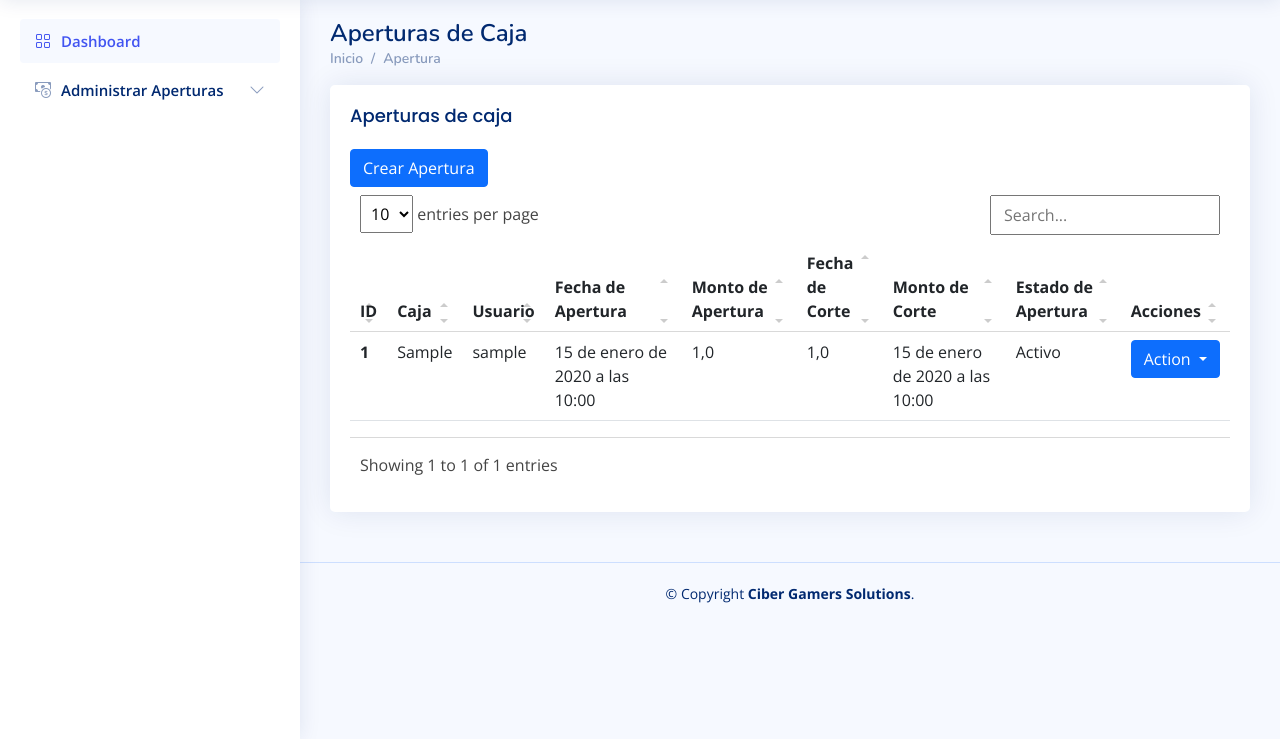
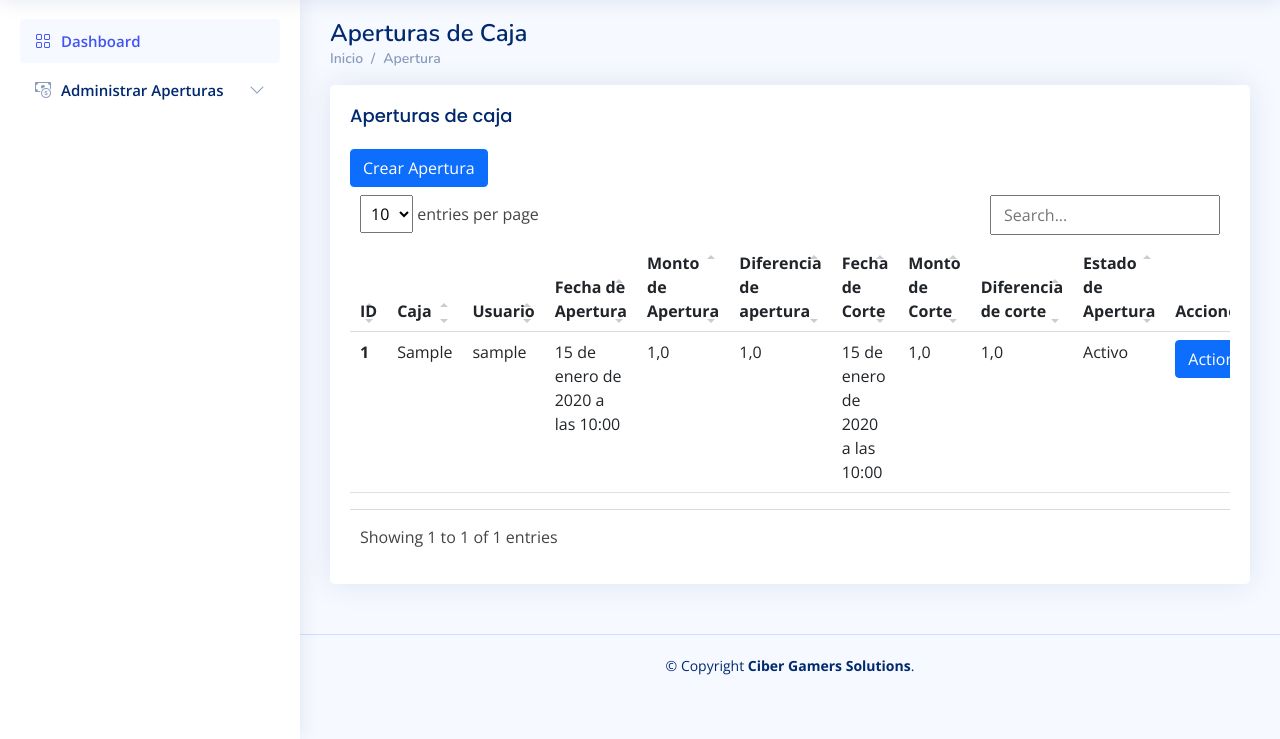
Before and after one commit to javier938a/la_tienda-tienda-agro-de-la-o-, a Django app: page /ventas/apertura_corte/ in a window 1280 px wide. Shown: the part 61-800 px from the top of the page. Run offline with Django 4.2, Linux system fonts and the light colour scheme; a user stored in the database is signed in; tables that the repository leaves empty hold one stand-in row (values such as "Sample post"); some libraries are stand-ins or nearby versions.

Commit message:
Agregando lo del corte de caja

```diff
--- a/ventas/models.py
+++ b/ventas/models.py
@@ -166,7 +166,8 @@ class AperturaCorte(models.Model):
     fecha_de_corte=models.DateTimeField(help_text="Ingrese la fecha que se realizara el corte", null=True,blank=True)
     estado_de_apertura=models.BooleanField(help_text="Estado de la apertura, servira para saber si hay una apertura activa para empezar a vender")
     ultima_apertura=models.BooleanField(help_text="Este estado servira para saber si es la ultima apertura", null=True)
-    diferencia=models.FloatField(help_text="Sirve para agregar alguna diferencia que haya en este el corte", blank=True, null=True)
+    diferencia_de_apertura=models.FloatField(help_text="servira para registrar la diferencia de apertura por si hay meno o mas dinero", blank=True, null=True)
+    diferencia_de_corte=models.FloatField(help_text="Sirve para agregar alguna diferencia que haya en este el corte", blank=True, null=True)
     observacion=models.TextField(help_text="Servira para agregarle una observaciones en las aperturas", blank=True, null=True)
     def __str__(self):
         return  "Apertura del Usuario %s estado %s "%(self.usuario, str(self.estado_de_apertura))
--- a/ventas/proces_apertura_corte/crud_apertura_corte.py
+++ b/ventas/proces_apertura_corte/crud_apertura_corte.py
@@ -3,6 +3,7 @@ from ventas.models import AperturaCorte, Venta
 from django.contrib.auth.mixins import LoginRequiredMixin
 from django.db.models import Q, Sum
 from django.http import JsonResponse
+import django.utils.timezone as timezone
 
 class CrearApertura(LoginRequiredMixin, TemplateView):
     login_url="/ventas/login/"
@@ -36,6 +37,9 @@ class ViewRealizarCorteCaja(LoginRequiredMixin, TemplateView):
         monto_de_apertura=apertura.monto_de_apertura
         suma_ventas_apertura=suma_venta_de_esta_apertura['total_con_iva__sum']
         print("Suma")
+        if suma_ventas_apertura == None:
+            suma_ventas_apertura=0.0
+        print(suma_ventas_apertura)
         print(type(suma_venta_de_esta_apertura))
         monto_en_caja=float(monto_de_apertura)+float(suma_ventas_apertura)
         print("Monto en caja: "+str(monto_en_caja))
@@ -48,9 +52,42 @@ class ViewRealizarCorteCaja(LoginRequiredMixin, TemplateView):
         print("Total de todas las ventas realizadas "+str(suma_venta_de_esta_apertura['total_con_iva__sum']))
         return context
 
+def efectuar_corte_de_caja(request):
+    id_apertura=request.POST.get('id_apertura')
+    monto_de_corte=float(request.POST.get('monto_de_corte'))
+    diferencia_de_corte=float(request.POST.get('diferencia_de_corte'))
+    observacion=""
+    fecha_y_hora_de_corte=timezone.now()
+    res=False
+    if diferencia_de_corte==0:
+        observacion="La caja esta cuadrada diferencia es "+str(diferencia_de_corte)
+    elif diferencia_de_corte>0:
+        observacion="La caja no esta cuadrada hay un faltante de "+str(diferencia_de_corte)
+    elif diferencia_de_corte<0:
+        observacion="La caja no esta cuadrada hay un sobrante de "+str(diferencia_de_corte)
+
+    AperturaCorte.objects.filter(id=id_apertura).update(
+        monto_de_corte=monto_de_corte,
+        fecha_de_corte=fecha_y_hora_de_corte,
+        estado_de_apertura=False,
+        diferencia_de_corte=diferencia_de_corte,
+        observacion=observacion
+    )
+    res=True
+    print("Hola!!!")
+
+    datos={
+        'res':res,
+    }
+    print(datos)
+    return JsonResponse(
+        datos, safe=False
+    )
+
 def proces_efectuar_apertura_caja(request):
     monto_de_apertura=request.POST.get('monto_de_apertura')
     caja_del_usuario=request.user.caja
+    diferencia_de_apertura=request.POST.get('diferencia_de_apertura')
     res=False
     datos={}
     ##poniendo en false la ultima apertura
@@ -62,7 +99,8 @@ def proces_efectuar_apertura_caja(request):
         monto_de_apertura=monto_de_apertura,
         monto_de_corte=0.0,
         estado_de_apertura=True,
-        ultima_apertura=True
+        ultima_apertura=True,
+        diferencia_de_apertura=diferencia_de_apertura,
     )
     new_apertura=nueva_apertura[0]
     res_apertura=nueva_apertura[1]
@@ -119,6 +157,8 @@ def verificar_apertura_activa_de_usuario(request):
         apertura=apertura_vigente[0]
         nombre_usuario=str(apertura.usuario.username)
         print(apertura_vigente)
+    else:
+        res=3
     datos={}
 
     if res==1:
@@ -127,6 +167,8 @@ def verificar_apertura_activa_de_usuario(request):
     elif res==2:
         datos['res']=res
         datos['nombre_usuario']=nombre_usuario
+    else:
+        datos['res']=res
     return JsonResponse(
         datos, safe=False
     )
--- a/ventas/static/assets/js/proces_venta/listar_venta.js
+++ b/ventas/static/assets/js/proces_venta/listar_venta.js
@@ -36,6 +36,8 @@ $(document).ready(function(){
                 console.log("Hola Entro aqui");
                 let nombre_usuario_de_la_apertura_responsable=data.nombre_usuario;
                 toastr['warning']("Hay una apertura activa a cargo de "+nombre_usuario_de_la_apertura_responsable+" para que usted pueda seguir vendiendo es necesario que este usuario se cuadre y haga corte");
+              }else if(res==3){
+                toastr['error']("No hay apertura activa para poder realizar venta, porfavor crea una apertura de caja, antes de crear una venta");
               }
 
             }
--- a/ventas/templates/proces_apertura_corte/crear_corte_de_caja.html
+++ b/ventas/templates/proces_apertura_corte/crear_corte_de_caja.html
@@ -76,6 +76,9 @@
             </div>
         </div>
         <input type="hidden" name="monto_que_debe_haber_en_caja" id="monto_que_debe_haber_en_caja" value="{{ monto_en_caja  }}">
+        <input type="hidden" name="id_apertura" id="id_apertura" value="{{ apertura.id }}">
+        <input type="hidden" name="url_op_corte_caja" id="url_op_corte_caja" value="{% url 'store:op_corte' %}">
+        <input type="hidden" name="url_listar_apertura_corte" id="url_listar_apertura_corte" value="{% url 'store:list_apertura_corte' %}">
       </form>
     </section>
   </div>
--- a/ventas/templates/proces_apertura_corte/listar_apertura_corte.html
+++ b/ventas/templates/proces_apertura_corte/listar_apertura_corte.html
@@ -27,6 +27,7 @@
               <h5 class="card-title">Aperturas de caja</h5>
               <button class="btn btn-primary pull-right" id="btn_nueva_apertura">Crear Apertura</button>
               <!-- Table with stripped rows -->
+              <div class="table-responsive">
                 <table class="table datatable">
                   <thead>
                     <tr>
@@ -35,8 +36,10 @@
                       <th scope="col">Usuario</th>
                       <th scope="col">Fecha de Apertura</th>
                       <th scope="col">Monto de Apertura</th>
+                      <th scope="col">Diferencia de apertura</th>
                       <th scope="col">Fecha de Corte</th>
                       <th scope="col">Monto de Corte</th>
+                      <th scope="col">Diferencia de corte</th>
                       <th scope="col">Estado de Apertura</th>
                       <th scope="col" colspan="2">Acciones</th>
                     </tr>
@@ -50,12 +53,16 @@
                                   <td>{{ apcaja.usuario }}</td>
                                   <td>{{ apcaja.fecha_de_apertura }}</td>
                                   <td>{{ apcaja.monto_de_apertura }}</td>
-                                <td>{{ apcaja.monto_de_corte }}</td>
+                                  <td>{{ apcaja.diferencia_de_apertura}}</td>
+
+
                                   {% if apcaja.fecha_de_corte == None %}
                                     <td>No hay corte</td>
                                   {% else %}
                                     <td>{{ apcaja.fecha_de_corte }}</td>
                                   {% endif %}
+                                  <td>{{ apcaja.monto_de_corte}}</td>
+                                  <td>{{ apcaja.diferencia_de_corte }}</td>
                                   {% if apcaja.estado_de_apertura == True %}
                                       <td>Activo</td>
                                   {% else %}
@@ -82,7 +89,7 @@
                   </tbody>
                 </table>
                 <!-- End Table with stripped rows -->
-
+              </div>
             </div>
             <input type="hidden" name="url_verificar_apertura_caja_activa" id="url_verificar_apertura_caja_activa" value="{% url 'store:verificar_apertura_activa' %}">
             <input type="hidden" name="url_crear_apertura" id="url_crear_apertura" value="{% url 'store:crear_apertura' %}">
--- a/ventas/urls.py
+++ b/ventas/urls.py
@@ -17,7 +17,7 @@ from .views import ListarInventario, ViewCrearInventario, ViewEditarInventario,
 from .views import guardar_datos_inventario, actualizar_datos_inventario, update_producto_detalle, DetalleInventario
 from .views import ListarVentas, ViewCrearVenta, ViewDetalleVenta, verificar_stock_producto, obtener_productos_inventario_autocomplete, agregar_producto_detalle_venta, efectuar_venta
 from .views import ListarDevolucionesVentas, ViewCrearDevolucionVenta, ViewDetalleDevolucion, obtener_ventas_autocomplete, listar_productos_de_venta, efectuar_devolucion_venta
-from .views import ListarAperturaCorte, CrearApertura, ViewRealizarCorteCaja, proces_efectuar_apertura_caja, proces_verificar_si_hay_apertura_de_caja, verificar_apertura_activa_de_usuario
+from .views import ListarAperturaCorte, CrearApertura, ViewRealizarCorteCaja, proces_efectuar_apertura_caja, proces_verificar_si_hay_apertura_de_caja, verificar_apertura_activa_de_usuario, efectuar_corte_de_caja
 from .views import ListarCajas, CrearCaja, EditarCaja, EliminarCaja
 from .views import agregar_producto_a_detalle_por_codigo
 from .views import imprimir_ticket, Obtener_ticket
@@ -107,6 +107,7 @@ urlpatterns = [
     path('apertura_corte/verificar_apertura_caja', proces_verificar_si_hay_apertura_de_caja, name="verificar_apertura_activa"),
     path('apertura_corte/verificar_apertura_activa_de_usuario', verificar_apertura_activa_de_usuario, name="ver_ape_act_user"),
     path('apertura_corte/realizar_corte_de_caja/<int:pk>', ViewRealizarCorteCaja.as_view(), name="realizar_corte"),
+    path('apertura_corte/efectuar_corte_caja', efectuar_corte_de_caja, name="op_corte"),
     path('reporte/select_reporte_ventas', ViewSelectReporteVentas.as_view(), name="reporte_venta_view"),
     path('reporte/print_reporte_venta', PrintViewReporteVentas.as_view(), name="print_report_venta"),
     path('reporte/grafico_reporte', grafico_reporte_ventas, name="url_grafico"),
--- a/ventas/views.py
+++ b/ventas/views.py
@@ -18,7 +18,7 @@ from ventas.proces_venta.crud_venta import agregar_producto_a_detalle_por_codigo
 from ventas.proces_reportes.reportes import  ViewSelectReporteVentas ,PrintViewReporteVentas
 from ventas.proces_reportes.reportes import grafico_reporte_ventas
 from ventas.proces_devoluciones_venta.crud_devoluciones_venta import ListarDevolucionesVentas, ViewCrearDevolucionVenta, ViewDetalleDevolucion, obtener_ventas_autocomplete, listar_productos_de_venta, efectuar_devolucion_venta
-from ventas.proces_apertura_corte.crud_apertura_corte import ListarAperturaCorte, CrearApertura, ViewRealizarCorteCaja, proces_efectuar_apertura_caja, proces_verificar_si_hay_apertura_de_caja, verificar_apertura_activa_de_usuario
+from ventas.proces_apertura_corte.crud_apertura_corte import ListarAperturaCorte, CrearApertura, ViewRealizarCorteCaja, proces_efectuar_apertura_caja, proces_verificar_si_hay_apertura_de_caja, verificar_apertura_activa_de_usuario, efectuar_corte_de_caja
 from ventas.proces_caja.crud_caja import ListarCajas,CrearCaja, EditarCaja, EliminarCaja
 
 # Create your views here.
```
Also changed, not shown: ventas/static/assets/js/proces_apertura_corte/crear_apertura_corte.js (+6 -8 lines), ventas/static/assets/js/proces_apertura_corte/crear_corte_de_caja.js (+41 -4 lines), ventas/migrations/0063_rename_diferencia_aperturacorte_diferencia_de_corte_and_more.py (added). Lines whose indentation alone changed are shown as unchanged.
